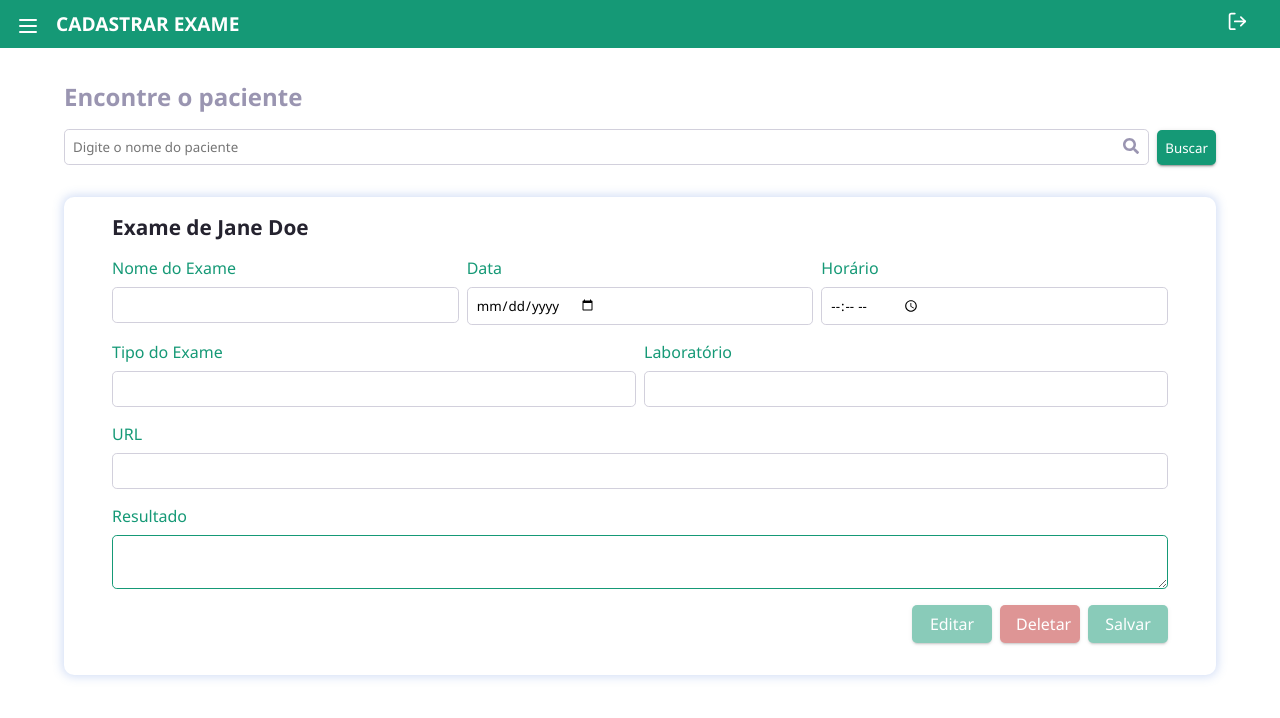
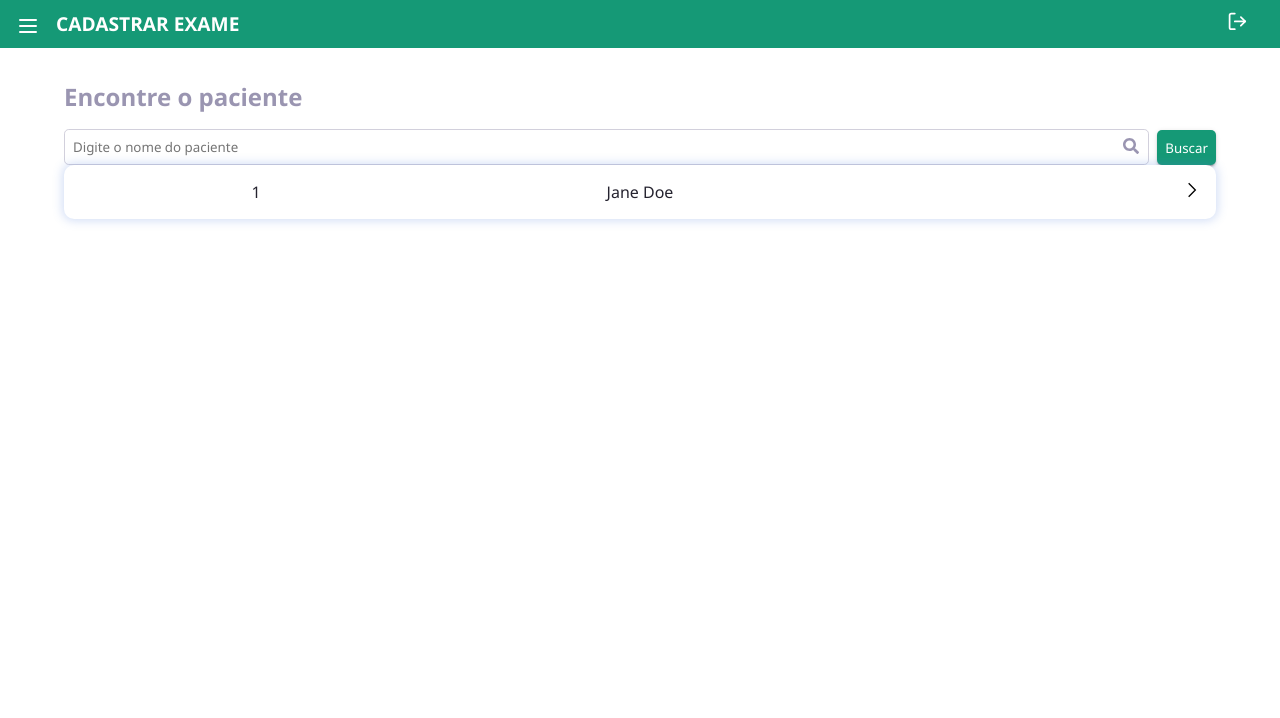
Before and after one commit to febessg/LabMedical, a React (Vite) app: page /exams in a window 1280 px wide. Shown: the top 718 px of the page. Built offline with nearby package versions, Linux system fonts and the light colour scheme; some icons are missing.

Commit message:
Configurando barra de pesquisa pag de exames

```diff
--- a/src/pages/Exams/Exams.page.jsx
+++ b/src/pages/Exams/Exams.page.jsx
@@ -1,4 +1,4 @@
-import { useContext, useEffect } from "react";
+import { useContext, useEffect, useState } from "react";
 import { ToolbarComponent } from "../../components/Toolbar/Toolbar.component"
 import { ToolbarContext } from "../../contexts/Toolbar/Toolbar.context";
 import { UserContext } from "../../contexts/User/User.context";
@@ -6,37 +6,78 @@ import * as Styled from './Exams.style';
 import { InputComponent } from "../../components/Form/Input/Input.component";
 import { FaSearch } from "react-icons/fa";
 import { FormExamsComponent } from "../../components/Form/Exams/Exams.component";
+import { useForm } from "react-hook-form";
+import { PatientService } from "../../services/Patient/Patient.service";
+import { PatientCardComponent } from "../../components/PatientCard/PatientCard.component";
+import { ListPatientCardComponent } from "../../components/ListPatientCard/ListPatientCard.component";
 
 export const ExamsPage = () => {
     const {setToolbar} = useContext(ToolbarContext);
     const {user} = useContext(UserContext);
 
-    const setHomeToolbar = () => {
+    useEffect(() => {
         const newToolbar = {
-            title: 'Cadastrar Exame',
-            userName: user.name
+          title: 'Cadastrar Exame',
+          userName: user.name
         };
-        setToolbar(newToolbar)
-    };
+        setToolbar(newToolbar);
+      }, [user.name]);
 
-    useEffect(() => setHomeToolbar(), []);
+      const {
+        register,
+        handleSubmit,
+        reset
+    } = useForm();
+
+    const [search, setSearch] = useState()
+
+    const submitForm = (data) => {
+        const {name} = data;
+
+        const patientByName = PatientService.ShowByName(name);
+
+        patientByName ? setSearch(patientByName) : alert('Paciente não encontrado');
+
+        reset()
+    }
+
+    const registerExam = (data) => {
+        <FormExamsComponent patient={data.fullName}/>
+    }
+
     return (
         <>
             <ToolbarComponent/>
             <Styled.Exams>
             <Styled.Title>Encontre o paciente</Styled.Title>
-            <Styled.SearchPatient>
+            <Styled.SearchPatient onSubmit={handleSubmit(submitForm)}>
                 <Styled.InputGroup>
                     <InputComponent
                         type='text'
-                        id='pacientSearch'
+                        id='name'
                         placeholder='Digite o nome do paciente'
+                        register={{...register('name')}}
                     />
                     <Styled.InputIcon><FaSearch/></Styled.InputIcon>
                 </Styled.InputGroup>
-                <Styled.Button>Buscar</Styled.Button>
+                <Styled.Button type='submit'>Buscar</Styled.Button>
             </Styled.SearchPatient>
-            <FormExamsComponent patient='Jane Doe'/>
+            {!search ? PatientService.Get().map((patient) => {
+                return <ListPatientCardComponent
+                    key={patient.id}
+                    id={patient.id}
+                    name={patient.fullName}
+                    insurance={patient.insurance}
+                    func={registerExam(patient)}
+                />
+            }) : <ListPatientCardComponent
+            id={search.id}
+            name={search.fullName}
+            insurance={search.insurance}
+            func={registerExam(search)}
+            />
+            }
+
         </Styled.Exams>
         </>
     )
--- a/src/pages/Exams/Exams.style.jsx
+++ b/src/pages/Exams/Exams.style.jsx
@@ -10,7 +10,7 @@ export const Title = styled.h2`
     margin-bottom: 0.5rem;
 `
 
-export const SearchPatient = styled.div`
+export const SearchPatient = styled.form`
     display: flex;
     flex-direction: row;
     align-items: flex-end;
```
